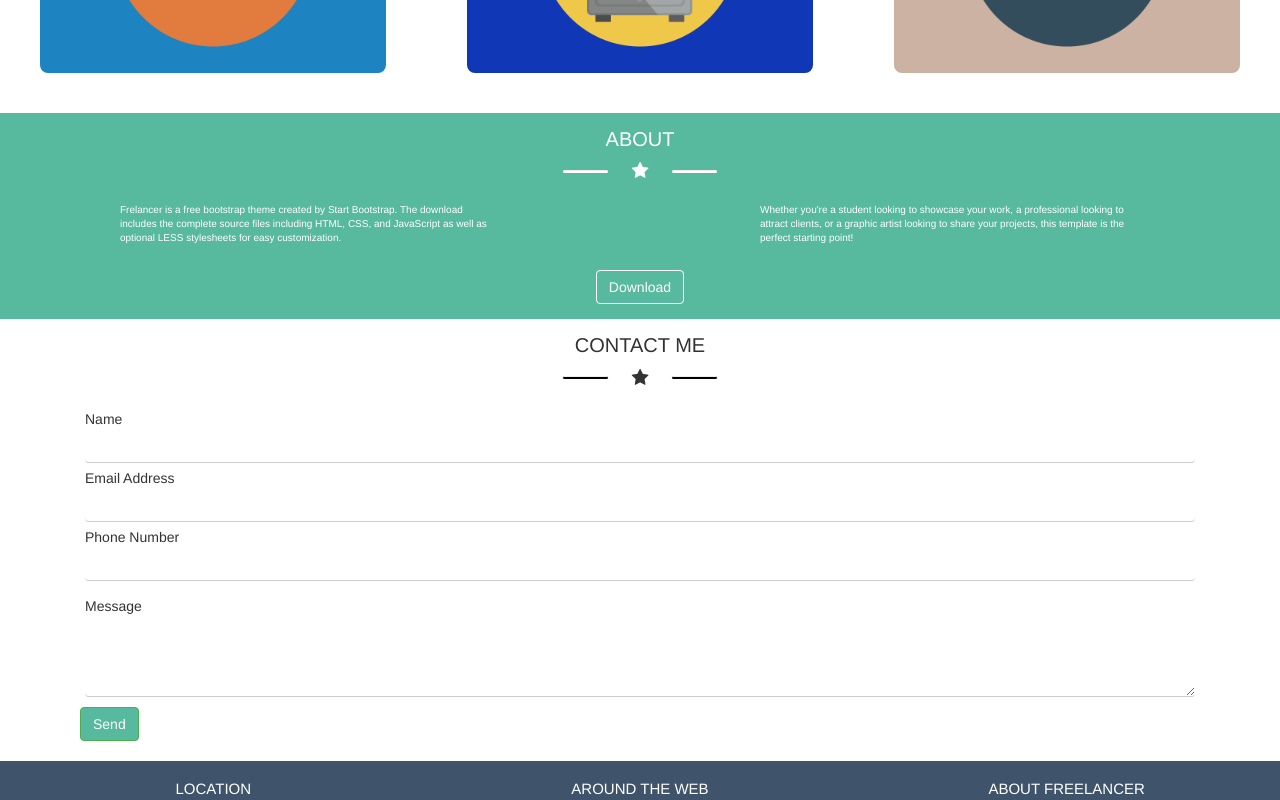
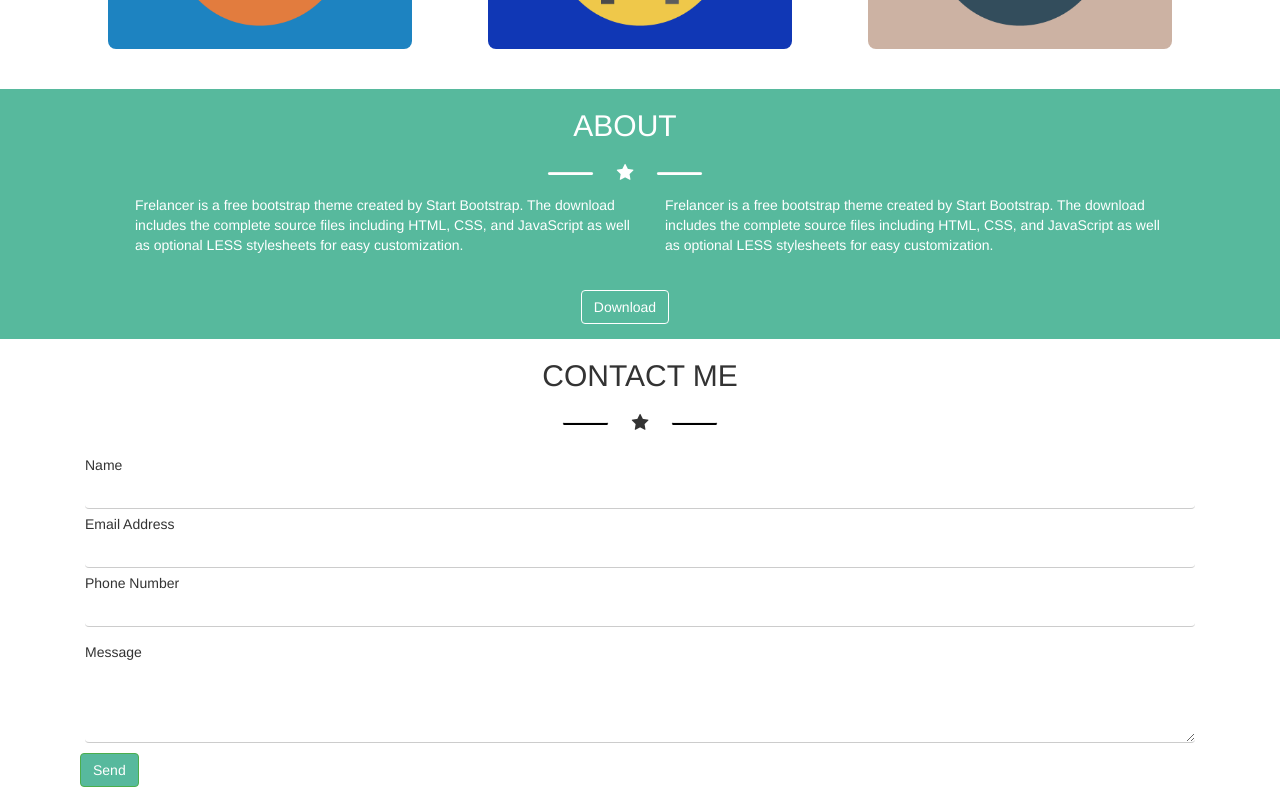
Before and after one commit to Danilo91Colloca/html-css-bootstrap-freelancer, a plain HTML site: page index.html in a window 1280 px wide. Shown: the part 1040-1840 px from the top of the page. Drawn offline with nearby package versions, Linux system fonts and the light colour scheme.

Commit message:
inserimento nested nella sezione "about"

```diff
--- a/css/style.css
+++ b/css/style.css
@@ -61,27 +61,6 @@
   margin-bottom: 10px;
 }
 
-h1 {
-  font-size: 25px
-  margin-top: 15px;
-  margin-bottom: 0px;
-}
-
-h2 {
-  font-size: 20px;
-  margin-top: 15px;
-  margin-bottom: 0px;
-}
-
-h3 {
-  font-size: 15px;
-
-}
-
-p {
-  font-size: 10px;
-}
-
 .workers-type {
   font-size: 10px;
 }
@@ -89,7 +68,7 @@ p {
 /* portfolio section */
 
 .img-portfolio {
-  height: 250px;
+  height: 220px;
   border-radius: 8px;
   margin-bottom: 20px;
 }
@@ -99,13 +78,9 @@ p {
   margin-bottom: 20px;
 }
 
+
 /* about section */
 
-.row-about > p {
-  text-align: left;
-  padding-left: 120px;
-  padding-right: 140px;
-}
 
 .btn-success-transparent {
   background-color: transparent;
@@ -114,6 +89,11 @@ p {
   margin-bottom: 15px;
 }
 
+.p-about-row {
+  padding-left: 50px;
+}
+
+/* form section */
 form {
   text-align: left;
   padding-left: 80px;
--- a/index.html
+++ b/index.html
@@ -54,7 +54,7 @@
   </div>
   <!-- end jumbotron -->
   <!-- portfolio section -->
-  <div class="container-fluid text-center text-uppercase">
+  <div class="container text-center text-uppercase">
     <!-- title -->
     <div class="col-xs-12">
       <h2>portfolio</h2>
@@ -66,7 +66,7 @@
     </div>
     <!-- end title -->
     <!-- img section -->
-    <div class="row row-portfolio">
+    <div class="row  row-no-gutters row-portfolio">
       <div class="col-xs-12 col-sm-6 col-md-4">
         <img class="img-portfolio" src="img/house.png" alt="">
       </div>
@@ -90,22 +90,33 @@
   <!-- end portfolio section -->
   <!-- about section -->
   <div class="container-fluid bg-color-green">
-    <div class="row row-about text-center text-color-white">
+    <div class="container">
+      <div class="row row-about text-center text-color-white col-xs-12">
         <h2 class="col-xs-12 text-uppercase">about</h2>
         <div class="col-xs-12 minus-star-icon">
           <hr class="hr-color-white">
           <i class="fa fa-star" aria-hidden="true"></i>
           <hr class="hr-color-white">
-      </div>
-      <p class="col-xs-12 col-sm-6">
+          <div class="row text-left p-about-row">
+            <div class="col-xs-12 col-sm-6 ">
+              <p>
                 Frelancer is a free bootstrap theme created by Start Bootstrap.
                 The download includes the complete source files including HTML, CSS, and JavaScript as well as optional LESS stylesheets for easy customization.
               </p>
-      <p class="col-xs-12 col-sm-6">
-        Whether you're a student looking to showcase your work, a professional looking to attract clients, or a graphic artist looking to share your projects, this template is the perfect starting point!
+            </div>
+            <div class="col-xs-12 col-sm-6 ">
+              <p>
+                Frelancer is a free bootstrap theme created by Start Bootstrap.
+                The download includes the complete source files including HTML, CSS, and JavaScript as well as optional LESS stylesheets for easy customization.
               </p>
+            </div>
+          </div>
+        </div>
+
         <button type="button" class="btn btn-success btn-success-transparent">Download</button>
       </div>
+    </div>
+
   </div>
   <!-- end about section -->
   <!-- contact section -->
```
Lines whose indentation alone changed are shown as unchanged.
